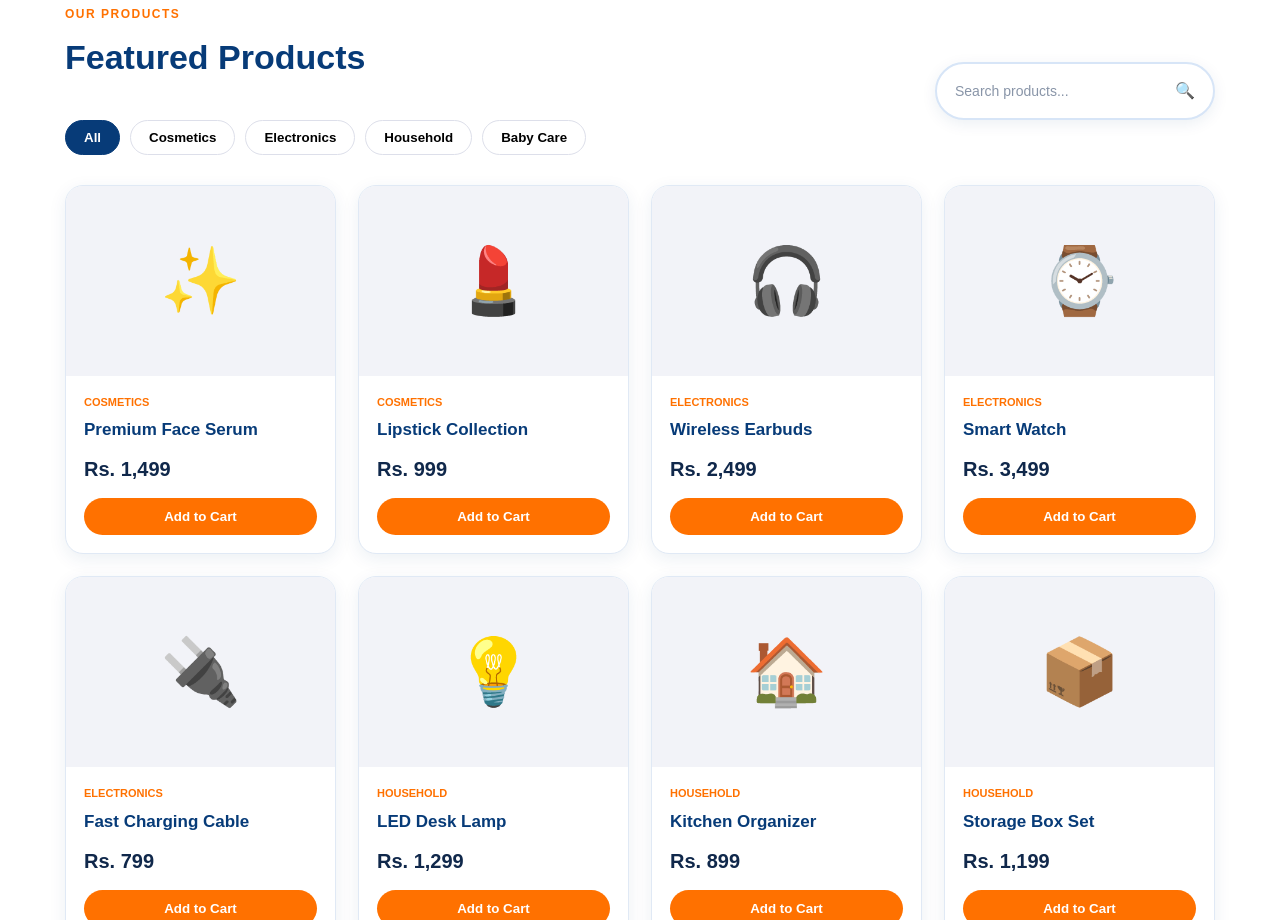
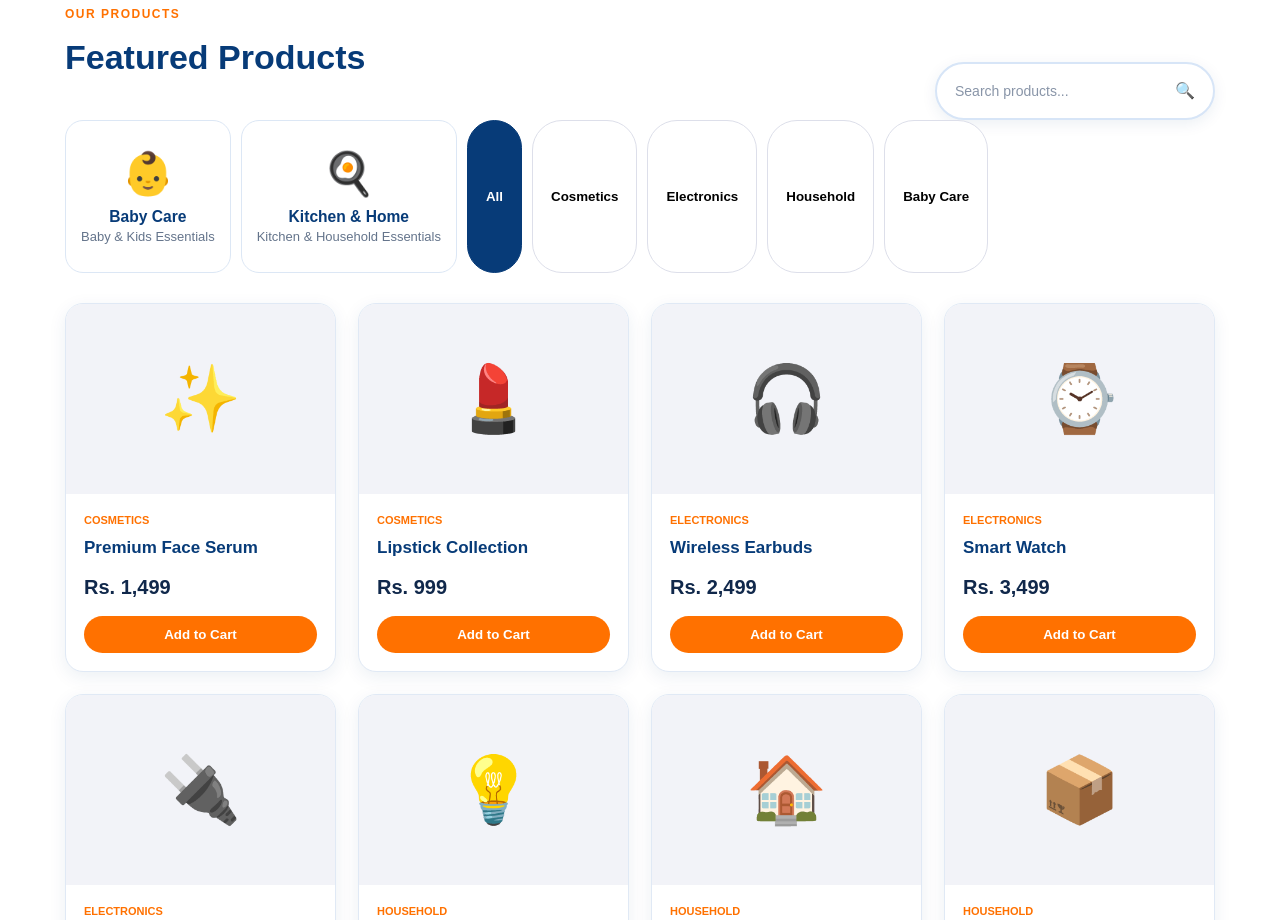
Before and after one commit to naveedlatif1234/Zaviyaarhub, a plain HTML site: page index.html in a window 1280 px wide. Shown: the part 1300-2220 px from the top of the page. Drawn offline with Linux system fonts and the light colour scheme.

Commit message:
Update index.html

```diff
--- a/index.html
+++ b/index.html
@@ -148,7 +148,17 @@
 
 
       <div class="filter-buttons">
+<button class="category-card" onclick="filterProducts('Baby Care')">
+    <div class="category-icon">👶</div>
+    <h3>Baby Care</h3>
+    <p>Baby & Kids Essentials</p>
+</button>
 
+<button class="category-card" onclick="filterProducts('Household')">
+    <div class="category-icon">🍳</div>
+    <h3>Kitchen & Home</h3>
+    <p>Kitchen & Household Essentials</p>
+</button>
         <button onclick="showAllProducts()" class="filter-btn active">
           All
         </button>
```
